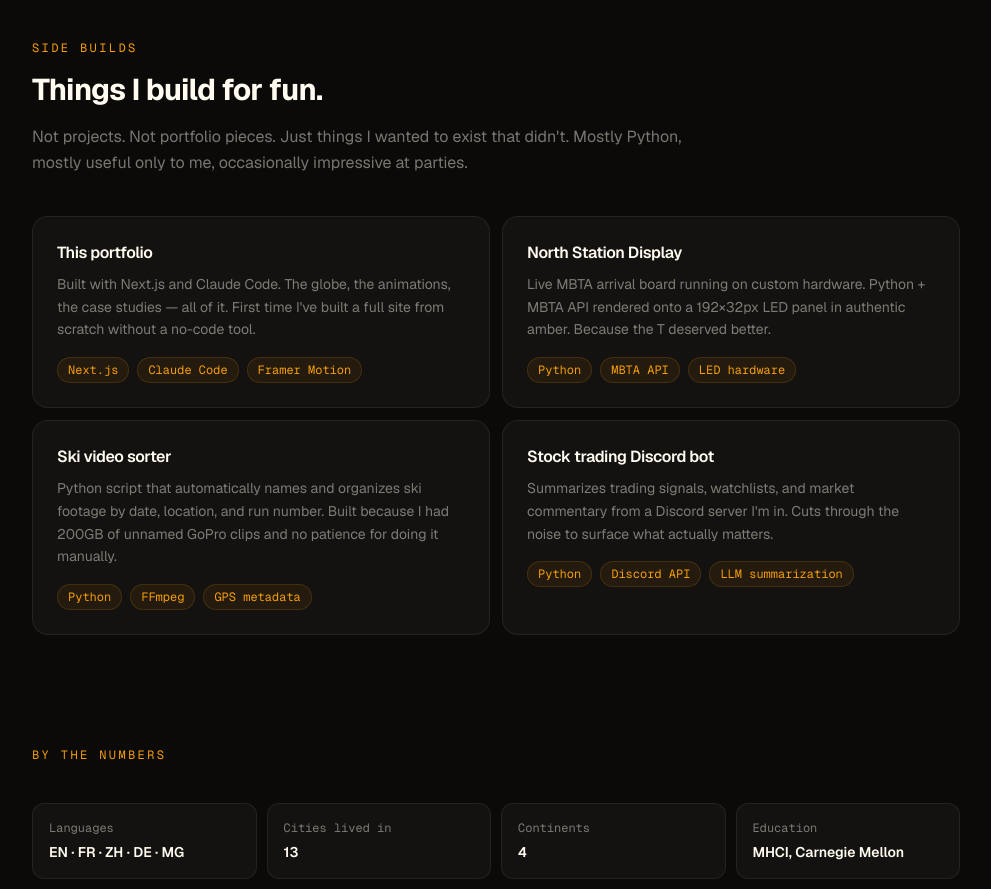
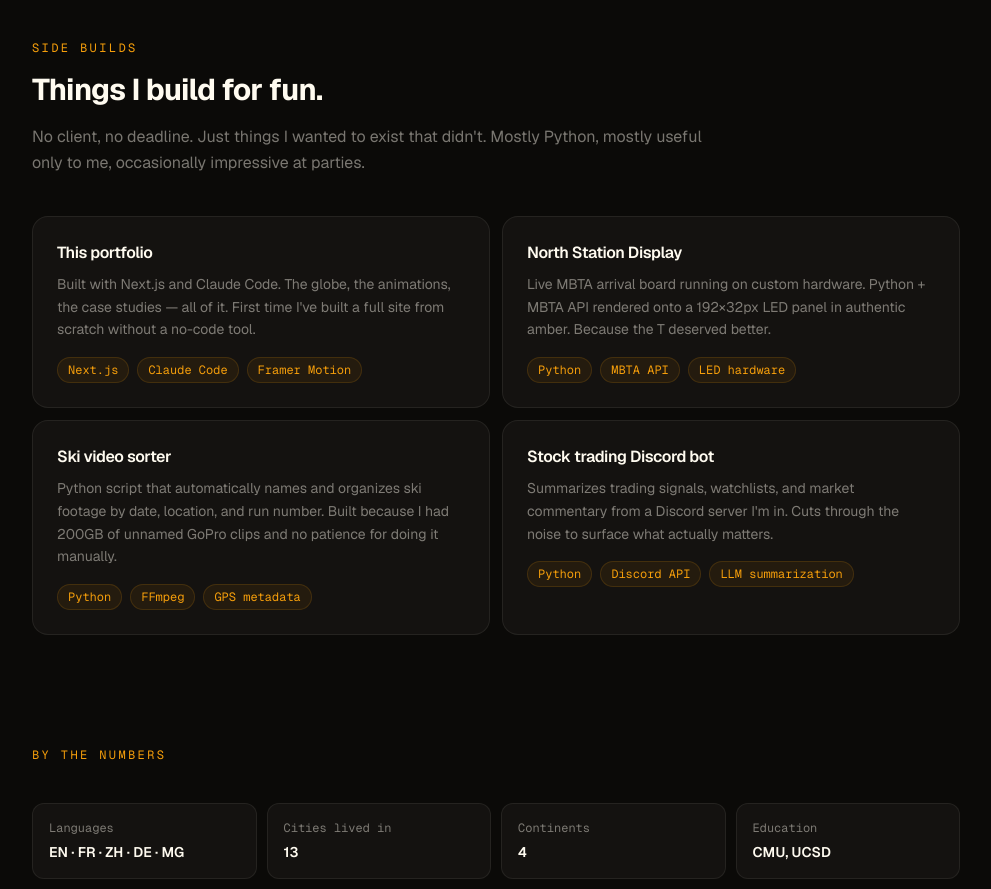
Before and after one commit to oglemur/portfolio, a Next.js app: page /about in a window 1280 px wide. Shown: the part 2040-2929 px from the top of the page, without its empty margins (144-1135 px from the left). Built offline with nearby package versions, Linux system fonts and the light colour scheme; no server answers.

Commit message:
enhancements

```diff
--- a/src/app/about/page.tsx
+++ b/src/app/about/page.tsx
@@ -87,11 +87,9 @@ const FACTS = [
   { label: "Languages", value: "EN · FR · ZH · DE · MG" },
   { label: "Cities lived in", value: "13" },
   { label: "Continents", value: "4" },
-  { label: "Education", value: "MHCI, Carnegie Mellon" },
+  { label: "Education", value: "CMU, UCSD" },
   { label: "Currently", value: "PM, Arcadia" },
-  { label: "Promoted", value: "March 2025" },
   { label: "Michelin kitchens", value: "1 (Bolzano, Italy)" },
-  { label: "Favorite city", value: "Still deciding" },
 ];
 
 export default function About() {
@@ -211,7 +209,7 @@ export default function About() {
             Things I build for fun.
           </h2>
           <p className="text-base leading-relaxed max-w-2xl mb-10" style={{ color: "var(--text-muted)" }}>
-            Not projects. Not portfolio pieces. Just things I wanted to exist that didn&apos;t.
+            No client, no deadline. Just things I wanted to exist that didn&apos;t.
             Mostly Python, mostly useful only to me, occasionally impressive at parties.
           </p>
 
@@ -275,7 +273,7 @@ export default function About() {
         {/* CTA */}
         <motion.div
           {...fade()}
-          className="mb-28 rounded-2xl p-10 sm:p-14 text-center"
+          className="mb-10 rounded-2xl p-10 sm:p-14 text-center"
           style={{ background: "var(--surface)", border: "1px solid var(--border)" }}
         >
           <p className="text-2xl font-semibold tracking-tight mb-3" style={{ color: "var(--text)" }}>
--- a/src/components/About.tsx
+++ b/src/components/About.tsx
@@ -114,7 +114,7 @@ const facts = [
   { label: "Languages", value: "EN · FR · ZH · DE · MG" },
   { label: "Cities lived in", value: "13" },
   { label: "Continents", value: "4" },
-  { label: "Education", value: "MHCI, Carnegie Mellon" },
+  { label: "Education", value: "CMU, UCSD" },
   { label: "Currently", value: "PM, Arcadia" },
   { label: "Michelin kitchens", value: "1 (Bolzano, Italy)" },
 ];
@@ -255,9 +255,13 @@ export default function About() {
             </Highlight>
             , build AI tools on weekends, and speak five languages — rarely in the same sentence.
           </p>
-          <p className="text-sm leading-relaxed" style={{ color: "var(--text-muted)" }}>
-            PM at Arcadia (by way of the ENGIE Impact acquisition), working with millions of energy data points for Fortune 500 clients.
-          </p>
+          <Link
+            href="/about"
+            className="inline-flex items-center gap-2 text-sm font-semibold transition-opacity hover:opacity-70"
+            style={{ color: "var(--accent)" }}
+          >
+            Read the full story →
+          </Link>
         </motion.div>
 
         {/* Stats */}
@@ -345,14 +349,6 @@ export default function About() {
           ))}
         </div>
 
-        {/* Full story CTA */}
-        <Link
-          href="/about"
-          className="inline-flex items-center gap-2 text-sm font-semibold transition-opacity hover:opacity-70 mt-10"
-          style={{ color: "var(--accent)" }}
-        >
-          Read the full story →
-        </Link>
       </motion.div>
 
       {/* Side Projects */}
--- a/src/components/PasswordGate.tsx
+++ b/src/components/PasswordGate.tsx
@@ -270,14 +270,17 @@ function PromptLine({
           flexShrink: 0,
         }}
       />
-      {/* Invisible but focusable input */}
+      {/* Invisible but focusable input — type="text" so browsers don't
+          autofill a saved password into it (masking is done by the dots) */}
       <input
         ref={inputRef}
-        type="password"
+        type="text"
+        name="terminal-command"
         value={value}
         onChange={(e) => onChange(e.target.value)}
         autoComplete="off"
         autoCapitalize="none"
+        autoCorrect="off"
         spellCheck={false}
         style={{
           position: "absolute",
```
